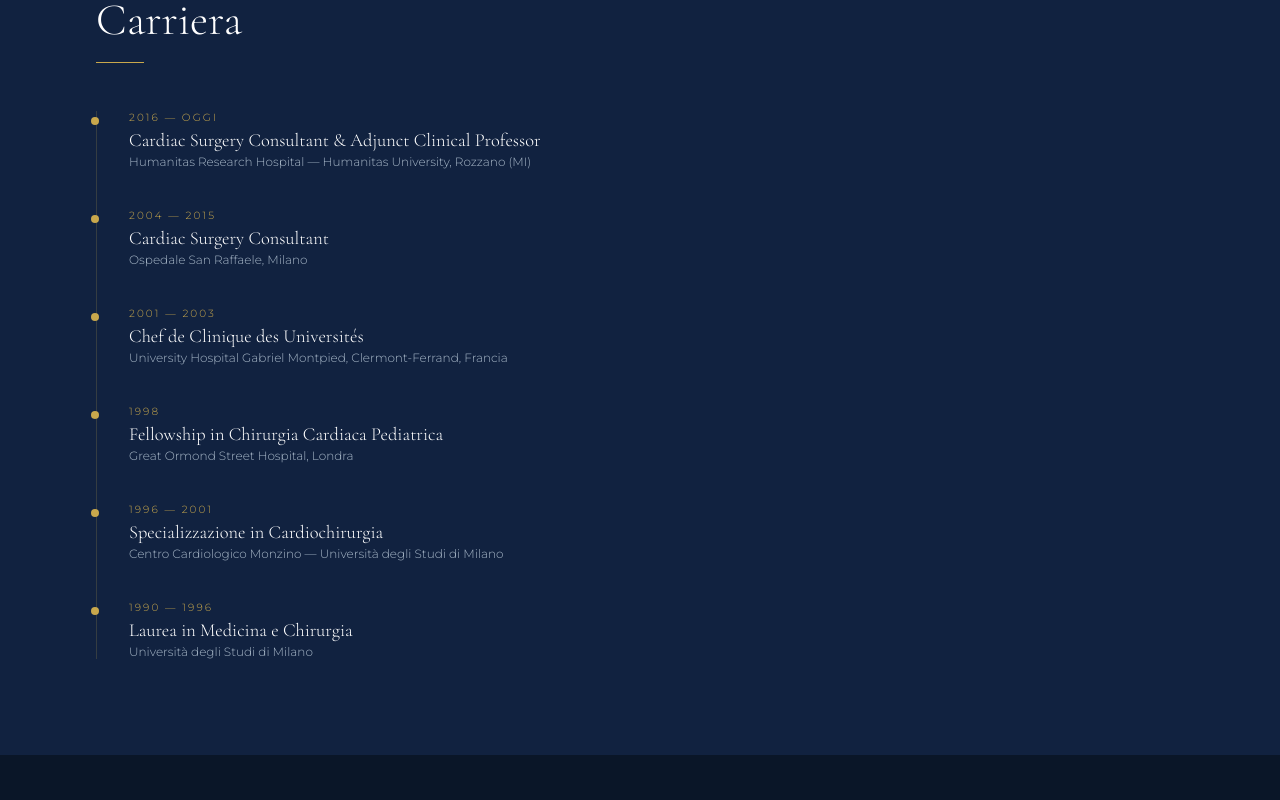
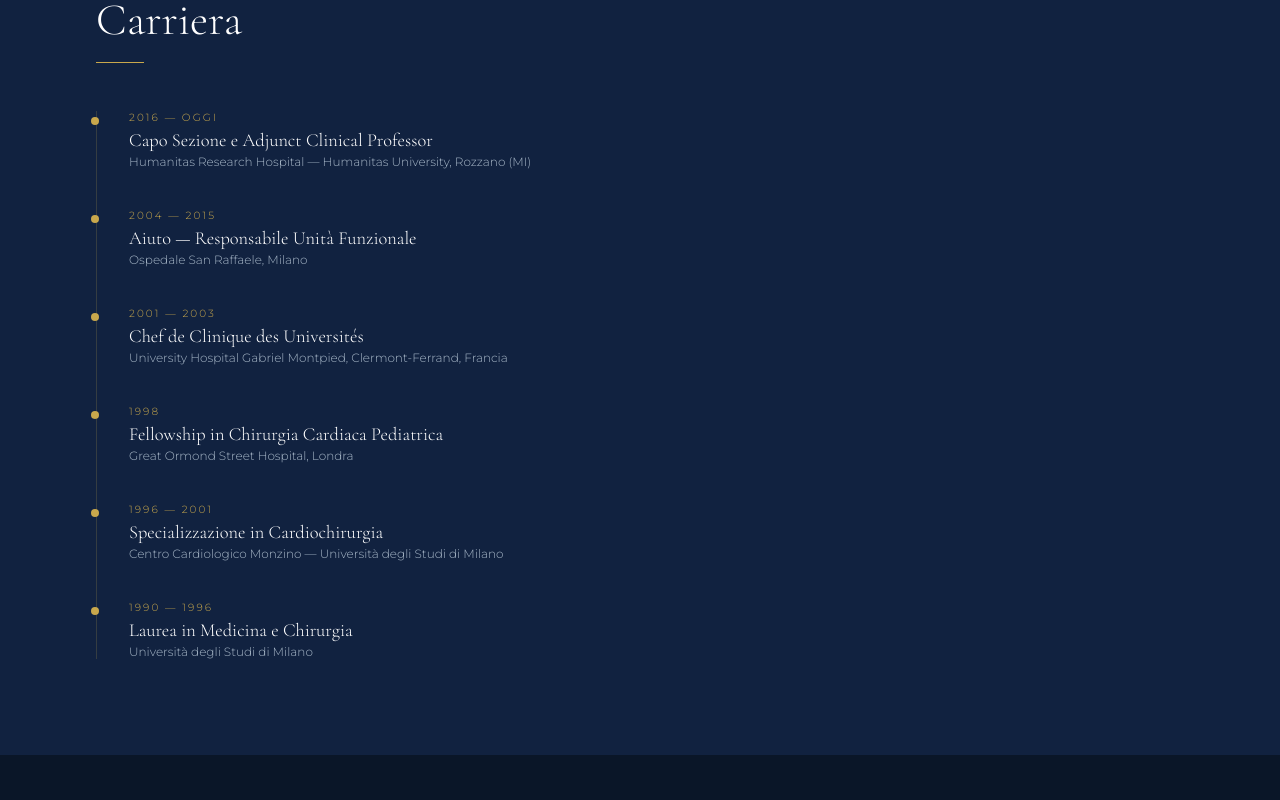
Before and after one commit to CBourda/FumeroFrontEnd, a React (Vite) app: page / in a window 1280 px wide. Shown: the part 3620-4420 px from the top of the page. Built offline with nearby package versions, Linux system fonts and the light colour scheme; no server answers.

Commit message:
30/04 changes

```diff
--- a/src/components/Carriera.jsx
+++ b/src/components/Carriera.jsx
@@ -1,8 +1,8 @@
 import './Carriera.css'
 
 const tappe = [
-  { anno: '2016 — oggi', ruolo: 'Cardiac Surgery Consultant & Adjunct Clinical Professor', luogo: 'Humanitas Research Hospital — Humanitas University, Rozzano (MI)' },
-  { anno: '2004 — 2015', ruolo: 'Cardiac Surgery Consultant', luogo: 'Ospedale San Raffaele, Milano' },
+  { anno: '2016 — oggi', ruolo: 'Capo Sezione e Adjunct Clinical Professor', luogo: 'Humanitas Research Hospital — Humanitas University, Rozzano (MI)' },
+  { anno: '2004 — 2015', ruolo: 'Aiuto — Responsabile Unità Funzionale', luogo: 'Ospedale San Raffaele, Milano' },
   { anno: '2001 — 2003', ruolo: 'Chef de Clinique des Universités', luogo: 'University Hospital Gabriel Montpied, Clermont-Ferrand, Francia' },
   { anno: '1998', ruolo: 'Fellowship in Chirurgia Cardiaca Pediatrica', luogo: 'Great Ormond Street Hospital, Londra' },
   { anno: '1996 — 2001', ruolo: 'Specializzazione in Cardiochirurgia', luogo: 'Centro Cardiologico Monzino — Università degli Studi di Milano' },
--- a/src/components/Hero2.jsx
+++ b/src/components/Hero2.jsx
@@ -1,5 +1,5 @@
 import './Hero2.css'
-import fotoReparto from '../assets/foto-corridoio.jpg'
+import fotoReparto from '../assets/foto-reparto.jpg'
 
 export default function Hero2() {
   return (
--- a/src/components/Ricovero.jsx
+++ b/src/components/Ricovero.jsx
@@ -1,6 +1,6 @@
 import { useState } from 'react'
 import fotoCameraSolvenza from '../assets/foto-camera-solvenza.jpg'
-import fotoSSN from '../assets/foto-reparto.jpg'
+import fotoSSN from '../assets/foto-corridoio.jpg'
 import './Ricovero.css'
 
 const HUMANITAS = 'IRCCS Humanitas Research Hospital, Via Alessandro Manzoni 56, 20089 Rozzano (MI)'
```
